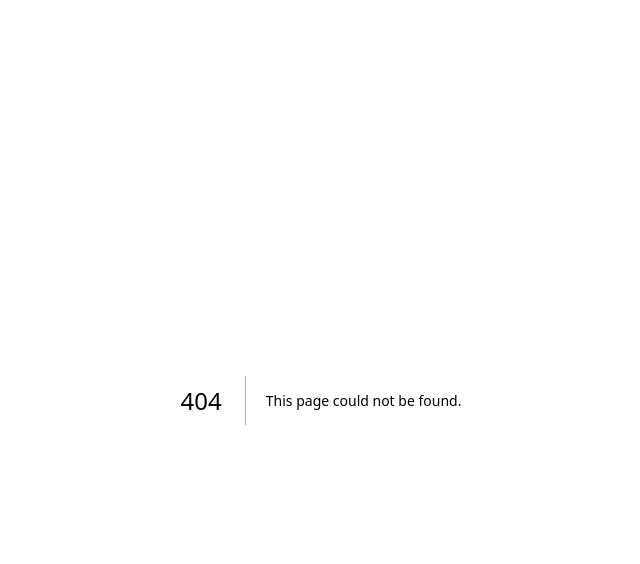
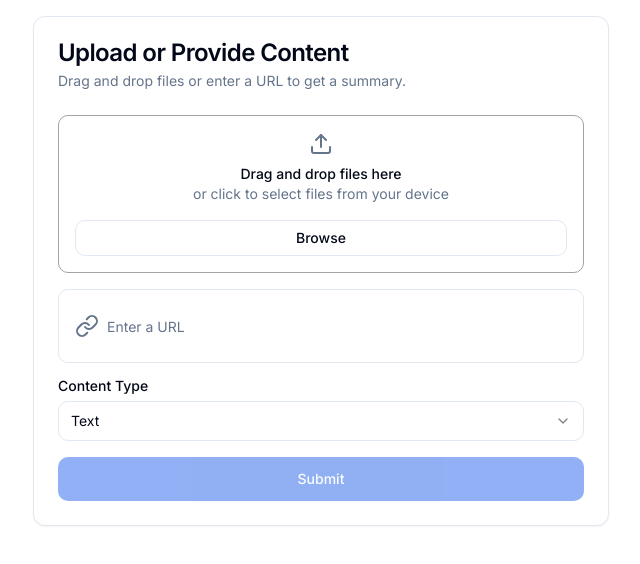
Before and after one commit to effuone/focus-feed, a Next.js app in the folder front/: page /feed in a window 1280 px wide. Before the commit this address had no page. Shown: the top 564 px of the page, without its empty margins (319-959 px from the left). Built offline with nearby package versions, Linux system fonts and the light colour scheme.

Commit message:
file upload page added, with landing link

```diff
--- /dev/null
+++ b/front/src/app/feed/page.tsx
@@ -0,0 +1,9 @@
+import FileUploadDialog from '@/components/file-upload-dialog';
+
+export default function Feed() {
+  return (
+    <div className='flex justify-center align-center p-4'>
+      <FileUploadDialog />
+    </div>
+  );
+}
--- a/front/src/app/page.tsx
+++ b/front/src/app/page.tsx
@@ -94,7 +94,7 @@ export default function Home() {
                 </div>
                 <div className='flex flex-col gap-2 min-[400px]:flex-row'>
                   <Link
-                    href='#demo'
+                    href='/feed'
                     className='inline-flex h-10 items-center justify-center rounded-md bg-primary px-8 text-sm font-medium text-primary-foreground shadow transition-colors hover:bg-primary/90 focus-visible:outline-none focus-visible:ring-1 focus-visible:ring-ring disabled:pointer-events-none disabled:opacity-50'
                     prefetch={false}
                   >
```
